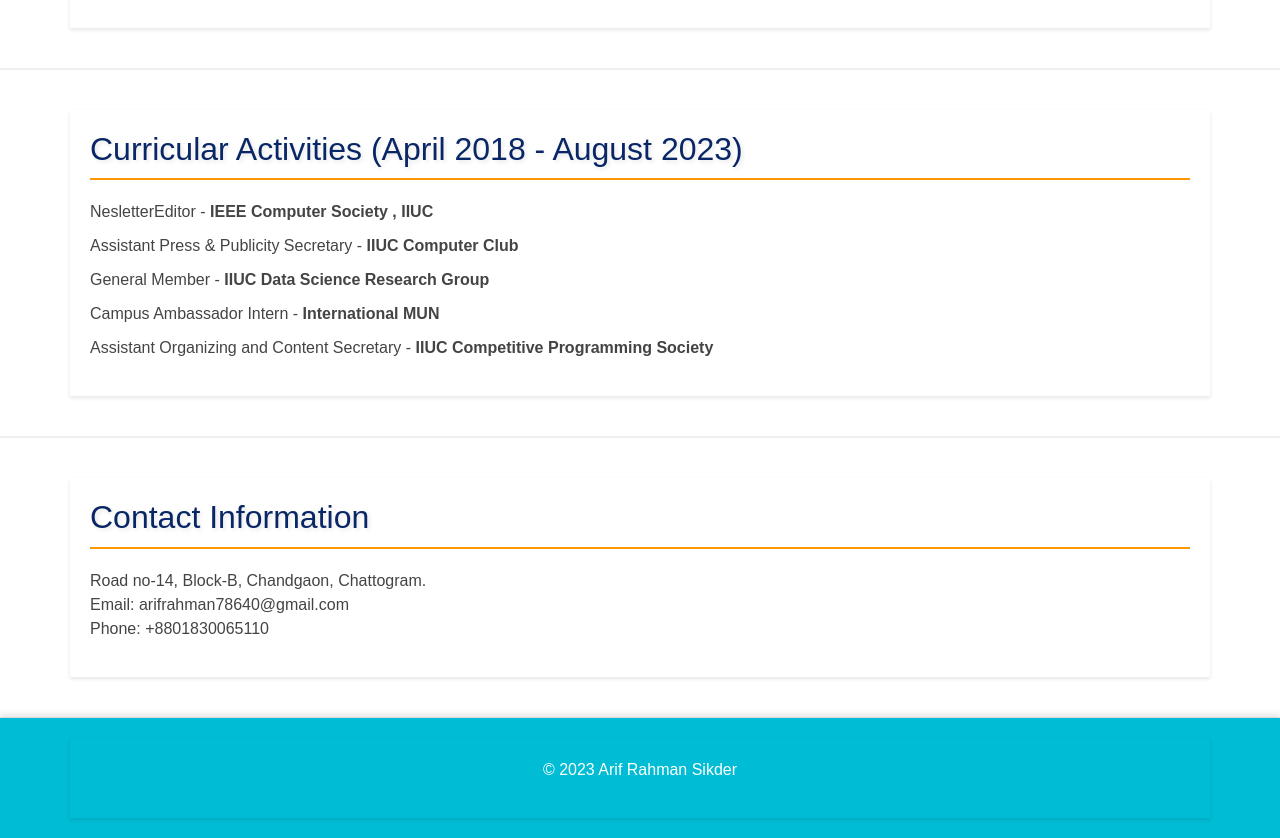
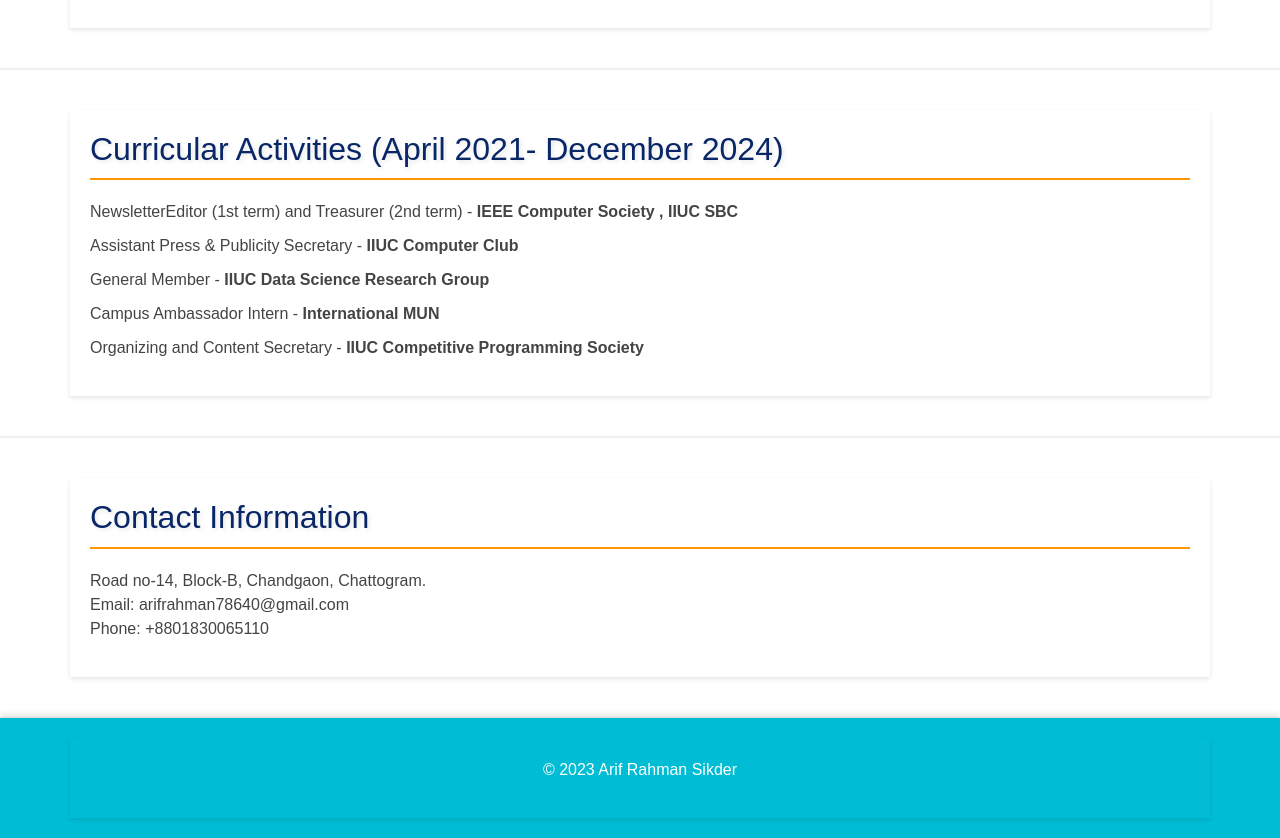
Before and after one commit to Arif-Rahman-Sikder/My-bootstrap-portfolio, a plain HTML site: page index.html in a window 1280 px wide. Shown: the part 1900-2738 px from the top of the page. Drawn offline with nearby package versions, Linux system fonts and the light colour scheme.

Commit message:
Update index.html
added some changes

```diff
--- a/index.html
+++ b/index.html
@@ -25,7 +25,7 @@
                         </li>
                         <li class="nav-item">
                             <a class="nav-link" href="#skills">Skills</a>
-                        </li>
+                        </li>6
                         <li class="nav-item">
                             <a class="nav-link" href="#activities">Co-curricular Activities</a>
                         </li>
@@ -56,7 +56,7 @@
                     </p>
                     <p>
                         <strong>Education:</strong><br>
-                        - BSc in Computer Science and Engineering, International Islamic University Chittagong (6th semester)<br>
+                        - BSc in Computer Science and Engineering, International Islamic University Chittagong<br>
                         <br>
                         - Chattogram Cantonment Public College, (HSC-19) GPA-5.00<br>
                         <br>
@@ -111,13 +111,13 @@
 
     <section id="activities">
         <div class="container">
-            <h2>Curricular Activities (April 2018 - August 2023)</h2>
+            <h2>Curricular Activities (April 2021- December 2024)</h2>
             <ul>
-                <li>NesletterEditor - <b>IEEE Computer Society , IIUC</b> </li>
+                <li>NewsletterEditor (1st term) and Treasurer (2nd term) - <b>IEEE Computer Society , IIUC SBC </b> </li>
                 <li>Assistant Press & Publicity Secretary - <b>IIUC Computer Club </b> </li>
                 <li>General Member - <b>IIUC Data Science Research Group</b></li>
                 <li>Campus Ambassador Intern - <b>International MUN</b></li>
-                <li>Assistant Organizing and Content Secretary - <b>IIUC Competitive Programming Society</b></li>
+                <li>Organizing and Content Secretary - <b>IIUC Competitive Programming Society</b></li>
             </ul>
         </div>
     </section>
```
